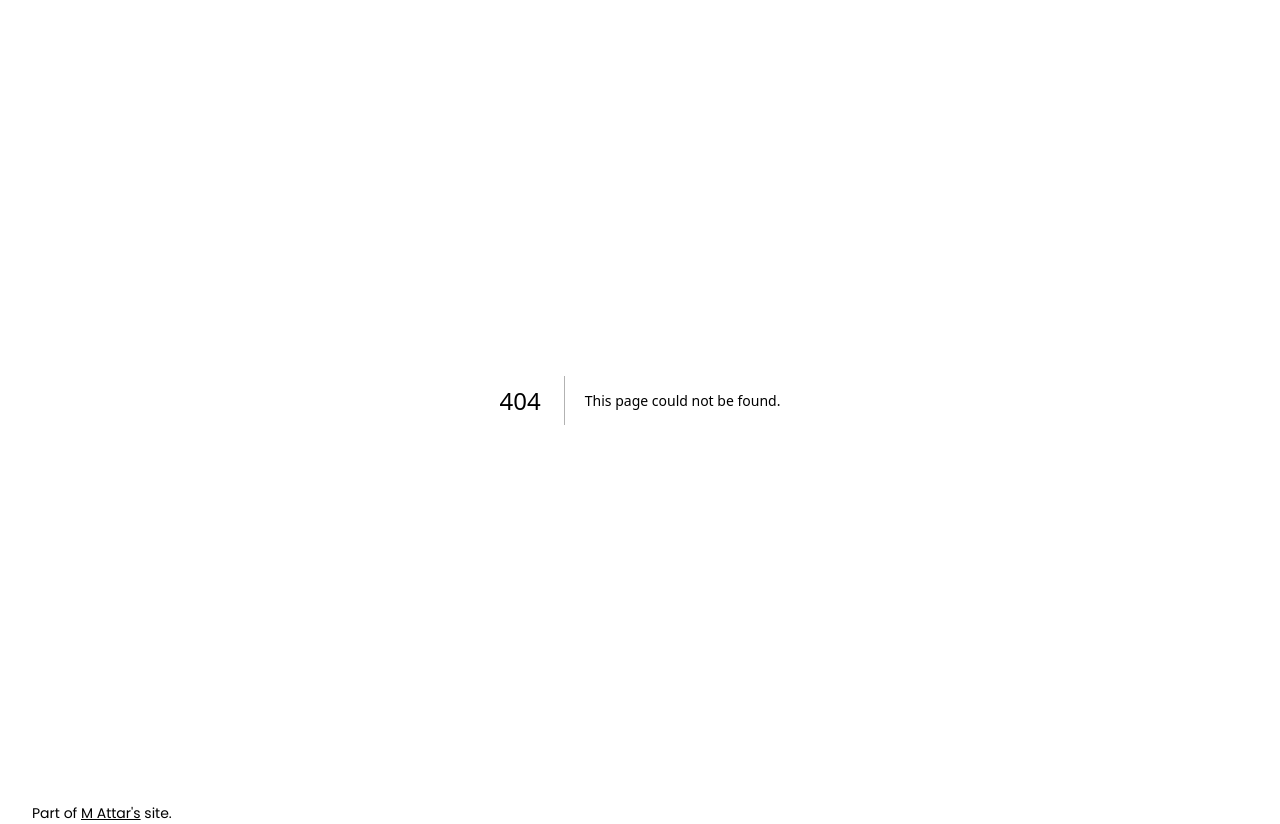
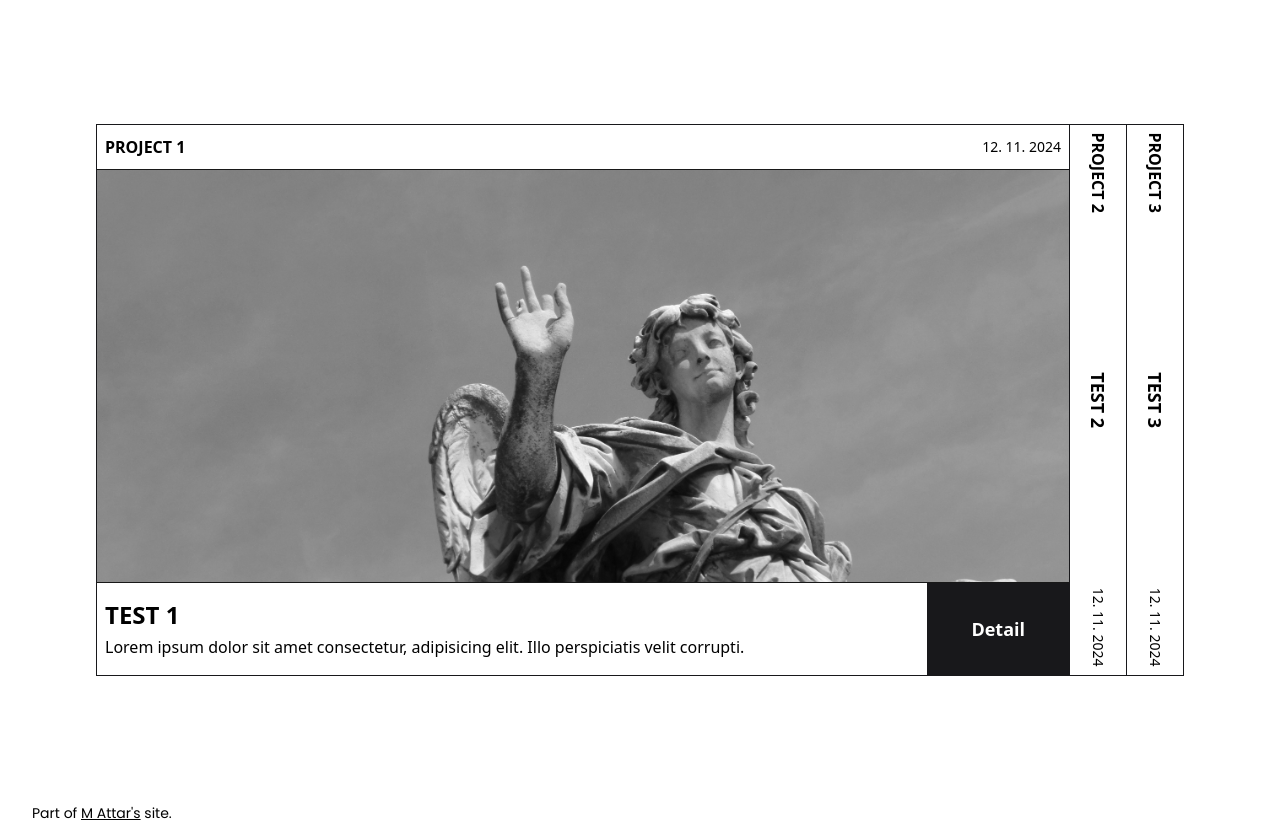
Before and after one commit to attaryu/ratta-lab, a Next.js app: page /expand-card in a window 1280 px wide. Before the commit this address had no page. Built offline with nearby package versions, Linux system fonts and the light colour scheme.

Commit message:
feat: add expand card animation

```diff
--- /dev/null
+++ b/src/app/(workspace)/expand-card/Card.tsx
@@ -0,0 +1,115 @@
+'use client';
+
+import { useGSAP } from '@gsap/react';
+import gsap from 'gsap';
+import { useRef } from 'react';
+
+import { Data } from './page';
+
+interface Props {
+  data: Data;
+  isAnimated: boolean;
+  isActive: boolean;
+  setActive: (id: number) => void;
+  setAnimated: (state: boolean) => void;
+}
+
+gsap.registerPlugin(useGSAP);
+
+export default function Card({ data, isAnimated, isActive, setActive, setAnimated }: Props) {
+  const cardContainerRef = useRef<HTMLDivElement>(null);
+  const headerRef = useRef<HTMLDivElement>(null);
+  const subTitleRef = useRef<HTMLHeadingElement>(null);
+  const imageRef = useRef<HTMLDivElement>(null);
+  const footerRef = useRef<HTMLDivElement>(null);
+
+  useGSAP(() => {
+    if (!isActive) {
+      gsap.timeline()
+        .set(cardContainerRef.current, { flexGrow: '0' })
+        .set(headerRef.current, {
+          width: cardContainerRef.current!.getBoundingClientRect().height,
+          height: cardContainerRef.current!.getBoundingClientRect().width,
+          visibility: 'visible',
+          rotate: 90,
+        })
+        .set([imageRef.current, footerRef.current], { height: '0%', visibility: 'hidden' })
+        .set(subTitleRef.current, { visibility: 'visible' })
+    }
+  }, []);
+
+  useGSAP(() => {
+    if (isAnimated) {
+      const timeline = gsap.timeline()
+
+      if (isActive) {
+        timeline
+          .to(headerRef.current, { autoAlpha: 0 })
+          .set(headerRef.current, { rotate: '0deg' })
+          .set(subTitleRef.current, { visibility: 'hidden' })
+          .set(headerRef.current, { height: '100%', width: '100%' })
+          .set([footerRef.current, imageRef.current], { visibility: 'visible' })
+          .to(headerRef.current, { autoAlpha: 1 })
+          .to(cardContainerRef.current, { flexGrow: '1' }, '<')
+          .to(imageRef.current, { height: '100%' })
+          .to(headerRef.current, { height: 'auto' }, '<')
+          .to(footerRef.current, { height: 'auto' }, '<70%')
+      } else {
+        timeline
+          .to(footerRef.current, { height: '0%' })
+          .to(headerRef.current, { height: '100%' }, '<70%')
+          .to(imageRef.current, { height: '0%' }, '<')
+          .to(cardContainerRef.current, { flexGrow: 0 })
+          .to(headerRef.current, { autoAlpha: 0 }, '<')
+          .set([footerRef.current, imageRef.current], { visibility: 'hidden' })
+          .set(headerRef.current, {
+            width: cardContainerRef.current!.getBoundingClientRect().height,
+            height: cardContainerRef.current!.getBoundingClientRect().width,
+          })
+          .set(subTitleRef.current, { visibility: 'visible' })
+          .set(headerRef.current, { rotate: '90deg' })
+          .to(headerRef.current, { autoAlpha: 1 })
+      }
+
+      timeline.call(() => setAnimated(false));
+    }
+  }, [isActive]);
+
+  function clickHandler() {
+    if (!isAnimated && !isActive) {
+      setActive(data.id);
+      setAnimated(true);
+    }
+  }
+
+  return (
+    <section className="h-[550px] grow flex flex-col basis-14 items-center justify-center overflow-hidden bg-white" onClick={clickHandler} ref={cardContainerRef}>
+      {/* header */}
+      <div className="flex justify-between items-center p-2 w-full" ref={headerRef}>
+        <p className="font-semibold uppercase">Project {data.id}</p>
+
+        <h2 className="text-lg font-bold uppercase invisible" ref={subTitleRef}>
+          {data.title}
+        </h2>
+
+        <time className="text-sm" dateTime="23/11/2942">{data.published_at.split('/').join('. ')}</time>
+      </div>
+
+      {/* image */}
+      <div className="border-y border-zinc-900 w-full bg-cover bg-center grayscale h-full" style={{ backgroundImage: 'url("/test.jpg")' }} ref={imageRef} />
+
+      {/* footer */}
+      <div className="bg-white xl:flex w-full" ref={footerRef}>
+        <div className="px-2 py-4 space-y-1 xl:w-full">
+          <h2 className="text-2xl font-bold uppercase">{data.title}</h2>
+
+          <p>{data.short_description}</p>
+        </div>
+
+        <button className="text-lg py-2 px-3 bg-zinc-900 transition-colors text-white w-full xl:w-1/6 font-semibold hover:bg-zinc-950">
+          Detail
+        </button>
+      </div>
+    </section>
+  )
+}
--- /dev/null
+++ b/src/app/(workspace)/expand-card/page.tsx
@@ -0,0 +1,56 @@
+/* eslint-disable @next/next/no-img-element */
+'use client';
+
+import { useState } from 'react';
+import Card from './Card';
+
+export interface Data {
+  id: number;
+  title: string;
+  short_description: string;
+  published_at: string;
+}
+
+const data: Data[] = [
+  {
+    id: 1,
+    title: 'test 1',
+    short_description: 'Lorem ipsum dolor sit amet consectetur, adipisicing elit. Illo perspiciatis velit corrupti.',
+    published_at: '12/11/2024',
+  },
+  {
+    id: 2,
+    title: 'test 2',
+    short_description: 'Lorem ipsum dolor sit amet consectetur adipisicing elit. Incidunt in sunt fugiat suscipit nemo maiores quas.',
+    published_at: '12/11/2024',
+  },
+  {
+    id: 3,
+    title: 'test 3',
+    short_description: 'Lorem ipsum dolor sit amet consectetur, adipisicing elit.',
+    published_at: '12/11/2024',
+  },
+];
+
+
+export default function Page() {
+  const [isAnimated, setAnimated] = useState(false);
+  const [activeCard, setActiveCard] = useState(data[0].id);
+
+  return (
+    <div className="h-svh w-full flex justify-center items-center px-24">
+      <div className="flex w-full gap-px p-px bg-zinc-900 ">
+        {data.map((data) => (
+          <Card
+            key={data.id}
+            data={data}
+            isActive={data.id === activeCard}
+            isAnimated={isAnimated}
+            setActive={setActiveCard}
+            setAnimated={setAnimated}
+          />
+        ))}
+      </div>
+    </div>
+  )
+}
--- a/src/app/layout.tsx
+++ b/src/app/layout.tsx
@@ -7,6 +7,7 @@ const poppins = Poppins({
 	subsets: ['latin'],
 	variable: '--poppins',
 });
+
 const bebasNeue = Bebas_Neue({
 	weight: '400',
 	subsets: ['latin'],
@@ -27,6 +28,7 @@ export default function RootLayout({
 		<html lang="en">
 			<body className={`${poppins.variable} ${bebasNeue.variable}`}>
 				{children}
+
 				<footer className="px-8">
 					<small className="text-sm mt-12 font-poppins">
 						Part of{' '}
```
